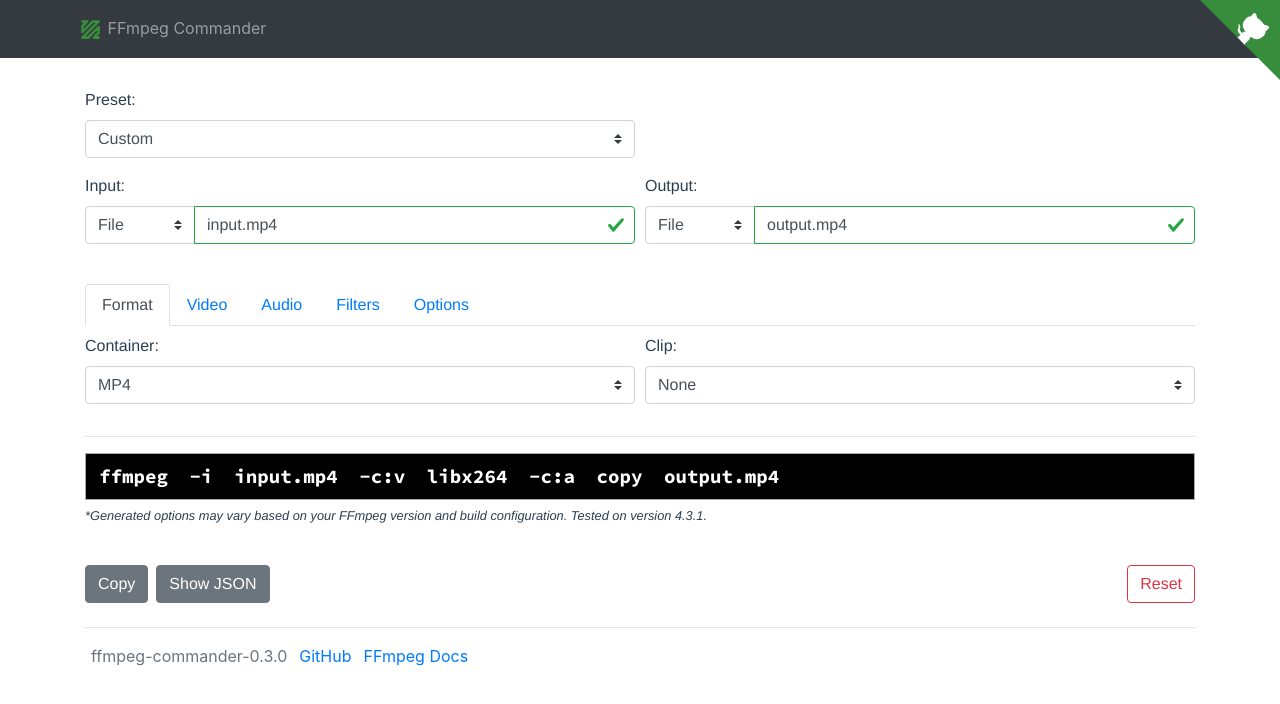
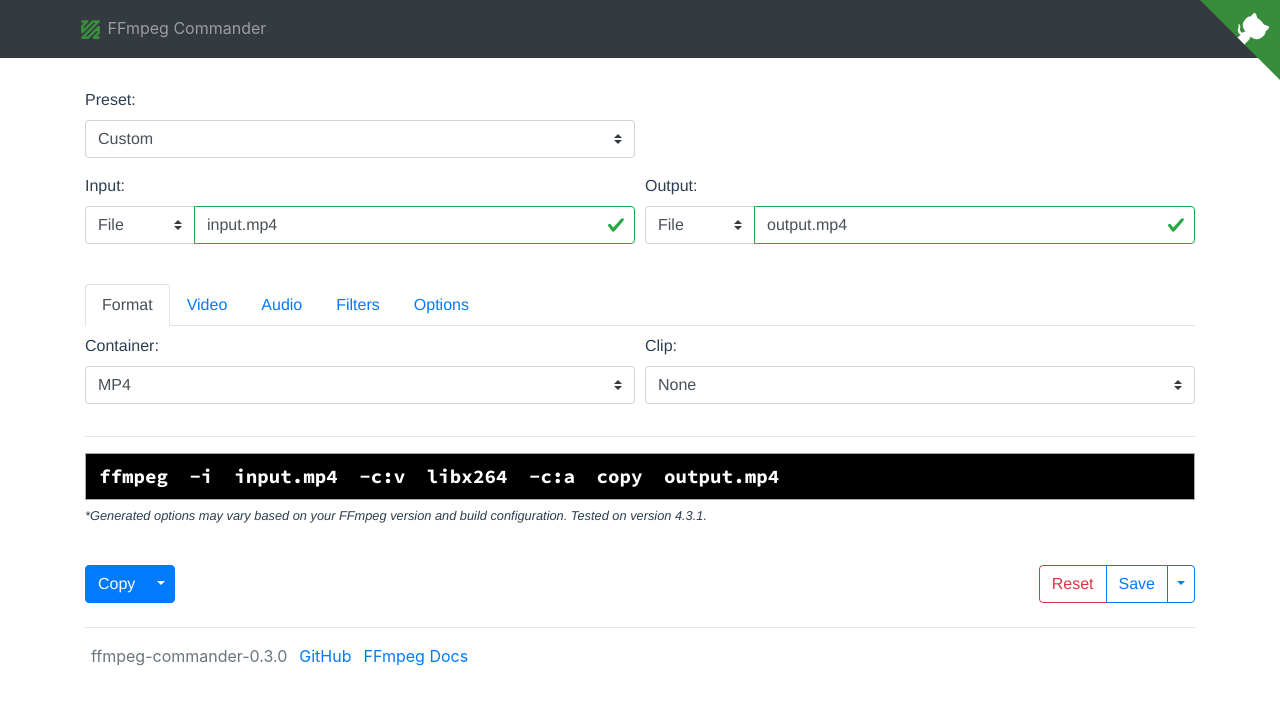
Before and after one commit to alfg/ffmpeg-commander, a Vue app: page / in a window 1280 px wide. Shown: the top 704 px of the page. Built offline with nearby package versions, Linux system fonts and the light colour scheme; what vue-highlightjs would draw is missing.

Commit message:
Update button controls UI. LocalStorage preset loading/saving.

```diff
--- a/src/codecs.js
+++ b/src/codecs.js
@@ -14,7 +14,8 @@
   alac: 'alac',
   dts: 'dca',
   ac3: 'ac3',
-  vorbis: 'libvorbias',
+  vorbis: 'libvorbis',
+  opus: 'libopus',
 
   // Copy codec.
   copy: 'copy',
--- a/src/components/Editor.vue
+++ b/src/components/Editor.vue
@@ -12,6 +12,18 @@
               <option v-for="item in o" :key="item.id" :value="item.value">{{item.name}}</option>
             </optgroup>
           </b-form-select>
+        </b-form-group>
+      </b-col>
+
+      <b-col>
+        <b-form-group
+          label="Preset Name:"
+          label-for="preset-name"
+          v-if="presetName"
+          >
+          <b-form-input
+            v-model="presetName"
+          ></b-form-input>
         </b-form-group>
       </b-col>
     </b-form-row>
@@ -99,15 +111,34 @@
       ></b-form-textarea>
     </div>
 
+    <!-- Button control group -->
     <div class="mt-4">
-      <b-button @click="copyToClipboard">{{ copied ? 'Copied!' : 'Copy' }}</b-button>
-      <b-button
-        class="ml-2"
-        @click="toggleJSON">{{ this.showJSON ? 'Hide' : 'Show' }} JSON</b-button>
-      <b-button
-        class="ml-2 float-right"
-        variant="outline-danger"
-        @click="reset">Reset</b-button>
+      <b-button-group>
+        <b-dropdown
+          variant="primary"
+          split
+          :text="copied ? 'Copied' : 'Copy'"
+          @click="copyToClipboard">
+          <b-dropdown-item @click="toggleJSON">
+            {{ this.showJSON ? 'Hide' : 'Show' }} JSON
+          </b-dropdown-item>
+        </b-dropdown>
+      </b-button-group>
+
+      <b-button-group class="float-right">
+        <b-button
+          class="ml-2 float-right"
+          variant="outline-danger"
+          @click="reset">Reset</b-button>
+        <b-dropdown
+          variant="outline-primary"
+          split
+          :text="saving ? 'Saving...' : 'Save'" @click="save(false)">
+          <b-dropdown-item @click="save(true)">
+            Save New
+          </b-dropdown-item>
+        </b-dropdown>
+      </b-button-group>
     </div>
 
     <b-card v-if="showJSON" no-body class="mt-3" header="JSON Format">
@@ -154,6 +185,7 @@
     return {
       default: {},
       preset: 'custom',
+      presetName: null,
       presets: presets.getPresetOptions(),
       protocolInput: 'movie.mp4',
       protocolOutput: 'movie.mp4',
@@ -224,6 +256,7 @@
       cmd: null,
       showJSON: false,
       copied: false,
+      saving: false,
     };
   },
   computed: {
@@ -252,8 +285,13 @@
     },
     preset: {
       handler() {
-        if (this.preset !== 'custom') {
+        if (this.preset.startsWith('preset-')) {
+          const preset = presets.getPresetFromLocalStorage(this.preset);
+          this.form = merge(this.form, preset.data);
+          this.presetName = preset.name;
+        } else if (this.preset !== 'custom' && !this.preset.startsWith('preset-')) {
           this.setPreset(this.preset);
+          this.presetName = null;
         }
       },
     },
@@ -433,6 +471,22 @@
       // Restore form from default copy.
       this.form = merge(this.form, this.default);
       this.preset = 'custom';
+      this.presetName = null;
+    },
+    save(saveNew = false) {
+      if (saveNew) {
+        this.presetName = null;
+      }
+
+      // Save the preset name and reload the presets list.
+      this.saving = true;
+      const presetName = presets.savePresetToLocalStorage(this.preset, this.presetName, this.form);
+      this.presets = presets.getPresetOptions();
+      this.preset = presetName;
+
+      setTimeout(() => {
+        this.saving = false;
+      }, 1000);
     },
   },
 };
--- a/src/components/Video.vue
+++ b/src/components/Video.vue
@@ -115,6 +115,7 @@
       label-for="codec-options">
       <b-form-textarea
         id="codec-options"
+        v-bind:value="value.codec_options"
         @input="update('codec_options', $event)"
         :placeholder="'Set optional -' + value.codec + '-params here to overwrite encoder options.'"
         rows="1"
@@ -161,7 +162,7 @@
         { name: 'Min Rate', value: 'minrate' },
         { name: 'Max Rate', value: 'maxrate' },
         { name: 'Buffer Size', value: 'bufsize' },
-        { name: 'GOP Size', value: 'gopsize', supported: ['x264'] },
+        { name: 'GOP Size', value: 'gopsize', supported: ['x264', 'vp9'] },
       ],
       videoEditItems: [
         { name: 'pixel_format', config: pixelFormats },
--- a/src/form.js
+++ b/src/form.js
@@ -43,8 +43,8 @@
       { name: 'AAC', value: 'aac', supported: ['mp4', 'm4a', 'mkv'] },
       { name: 'AC3', value: 'ac3', supported: ['mp4', 'mkv'] },
       { name: 'DTS', value: 'dts', supported: ['mp4', 'mkv'] },
-      { name: 'Vorbis', value: 'vorbis', supported: ['mp4', 'mkv', 'ogg'] },
-      { name: 'Opus', value: 'opus', supported: ['mp4', 'mkv', 'ogg'] },
+      { name: 'Vorbis', value: 'vorbis', supported: ['mp4', 'mkv', 'ogg', 'webm'] },
+      { name: 'Opus', value: 'opus', supported: ['mp4', 'mkv', 'ogg', 'webm'] },
       { name: 'LAME', value: 'lame', supported: ['mp3', 'mkv'] },
       { name: 'ALAC', value: 'alac', supported: ['m4a'] },
       { name: 'FLAC', value: 'flac', supported: ['flac', 'mkv'] },
--- a/src/presets/index.js
+++ b/src/presets/index.js
@@ -1,5 +1,7 @@
 /* eslint-disable import/no-dynamic-require */
 /* eslint-disable global-require */
+
+const LOCALSTORAGE_PRESETS_KEY = 'presets';
 
 const presetOptions = {
   general: [
@@ -23,7 +25,7 @@
 };
 
 function getPresetOptions() {
-  presetOptions.saved = JSON.parse(window.localStorage.getItem('presets'));
+  presetOptions.saved = JSON.parse(window.localStorage.getItem(LOCALSTORAGE_PRESETS_KEY));
   return presetOptions;
 }
 
@@ -34,10 +36,33 @@
 }
 
 function getPresetFromLocalStorage(preset) {
-  const data = JSON.parse(window.localStorage.getItem('presets'));
-  const item = data.find(o => o.name === preset).data;
-  console.log(item);
-  return item;
+  const data = JSON.parse(window.localStorage.getItem(LOCALSTORAGE_PRESETS_KEY));
+  return data.find(o => o.value === preset);
+}
+
+function savePresetToLocalStorage(preset, savedPresetName, formData) {
+  const saved = JSON.parse(window.localStorage.getItem(LOCALSTORAGE_PRESETS_KEY)) || [];
+
+  // If a savedPresetName is provided, then we update the loaded preset, otherwise
+  // create a new entry the stored presets array.
+  let presetName;
+  if (savedPresetName) {
+    presetName = preset;
+    const p = saved.find(o => o.value === presetName);
+    p.name = savedPresetName || preset;
+    p.data = formData;
+  } else {
+    const date = new Date();
+    presetName = `preset-${date.toISOString()}`;
+    saved.push({ name: presetName, value: presetName, data: formData });
+  }
+
+  window.localStorage.setItem(LOCALSTORAGE_PRESETS_KEY, JSON.stringify(saved));
+  return presetName;
+}
+
+function deleteAllPresets() {
+  window.localStorage.removeItem(LOCALSTORAGE_PRESETS_KEY);
 }
 
 
@@ -45,4 +70,6 @@
   getPresetOptions,
   getPreset,
   getPresetFromLocalStorage,
+  savePresetToLocalStorage,
+  deleteAllPresets,
 };
```
